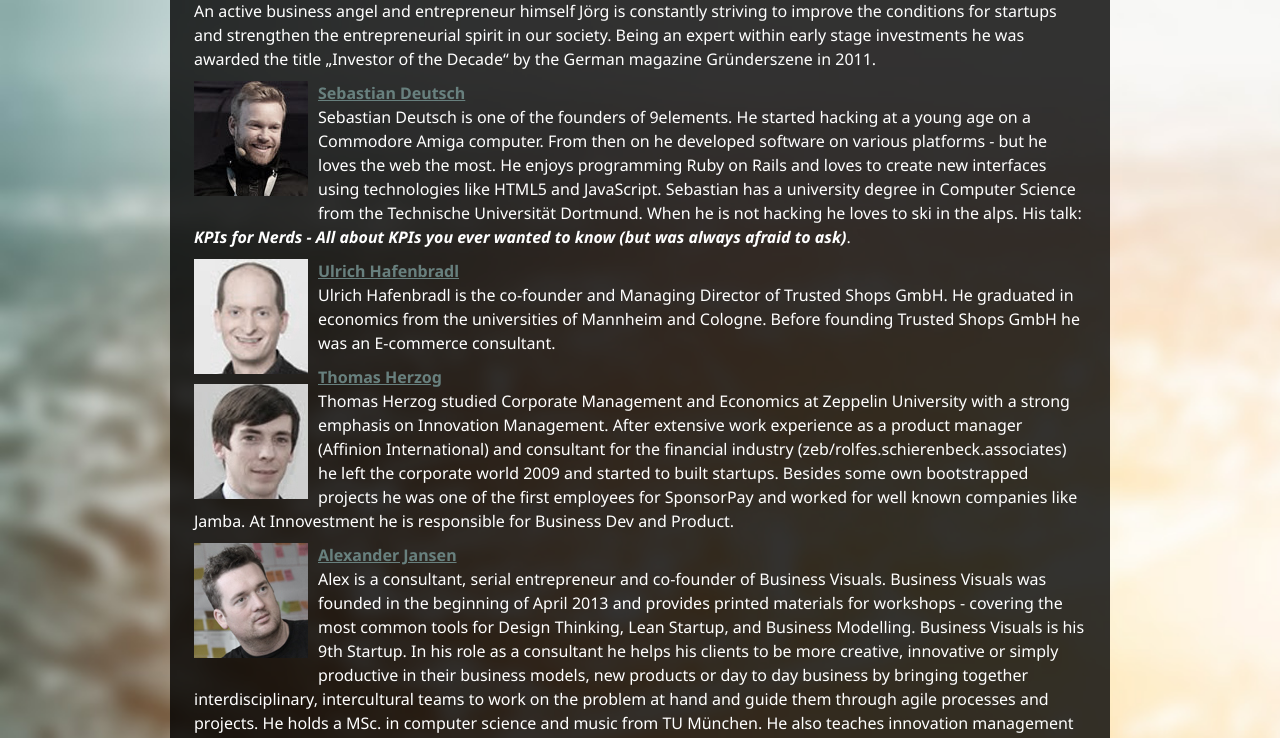
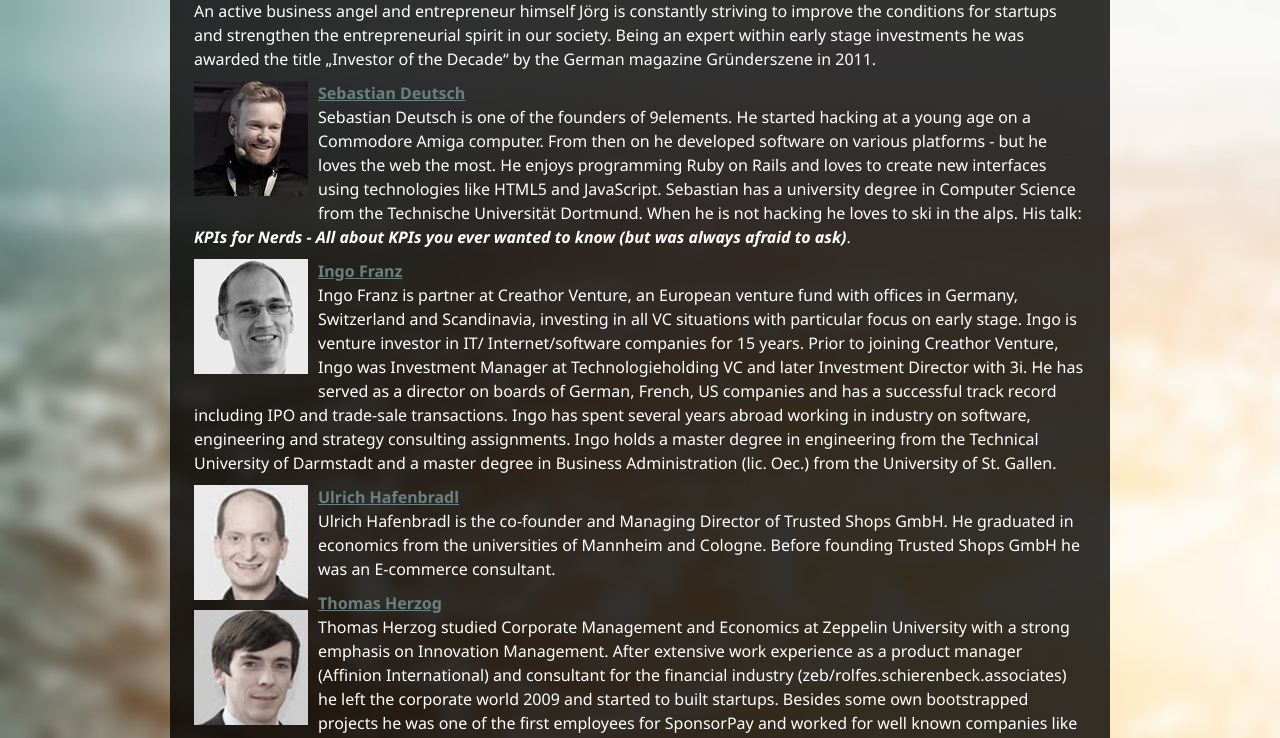
Before and after one commit to InteractiveCologne/interactivecologne.github.com, a Jekyll site: the page built from startup.html, in a window 1280 px wide and 1400 px high, scrolled down 1330 px. Shown: the top 738 px of the window. Built offline with Jekyll 4.4.1, drawn with Linux system fonts in a browser that asks for light colours; nearby versions of some CDN libraries; some of the changed text lies outside the part shown.

Commit message:
add spaeker

```diff
--- a/startup.html
+++ b/startup.html
@@ -49,6 +49,9 @@ layout: default
 				<p class="speaker">
 					<img class="speaker" src="assets/images/speaker/sebastian-deutsch.jpg" alt="Sebastian Deutsch"/><a href="#sebastian-deutsch" name="sebastian-deutsch"><strong>Sebastian Deutsch</strong></a><br/>Sebastian Deutsch is one of the founders of 9elements. He started hacking at a young age on a Commodore Amiga computer. From then on he developed software on various platforms - but he loves the web the most. He enjoys programming Ruby on Rails and loves to create new interfaces using technologies like HTML5 and JavaScript. Sebastian has a university degree in Computer Science from the Technische Universität Dortmund. When he is not hacking he loves to ski in the alps. His talk: <em>KPIs for Nerds - All about KPIs you ever wanted to know (but was always afraid to ask)</em>.
 				</p>
+				<p class="speaker">
+					<img class="speaker" src="assets/images/speaker/ingo-franz.jpg" alt="Ingo Franz"/><a href="#ingo-franz" name="ingo-franz"><strong>Ingo Franz</strong></a><br/>Ingo Franz is partner at Creathor Venture, an European venture fund with offices in Germany, Switzerland and Scandinavia, investing in all VC situations with particular focus on early stage. Ingo is venture investor in IT/ Internet/software companies for 15 years. Prior to joining Creathor Venture, Ingo was Investment Manager at Technologieholding VC and later Investment Director with 3i. He has served as a director on boards of German, French, US companies and has a successful track record including IPO and trade-sale transactions. Ingo has spent several years abroad working in industry on software, engineering and strategy consulting assignments. Ingo holds a master degree in engineering from the Technical University of Darmstadt and a master degree in Business Administration (lic. Oec.) from the University of St. Gallen.
+				</p>
 
 				<p class="speaker">
 					<img class="speaker" src="assets/images/speaker/ulrich-hafenbradl.jpg" alt="Ulrich Hafenbradl"/><a href="#ulrich-hafenbradl" name="ulrich-hafenbradl"><strong>Ulrich Hafenbradl</strong></a><br/>Ulrich Hafenbradl is the co-founder and Managing Director of Trusted Shops GmbH. He graduated in economics from the universities of Mannheim and Cologne. Before founding Trusted Shops GmbH he was an E-commerce consultant.
@@ -59,8 +62,13 @@ layout: default
 				</p>
 
 				<p class="speaker">
+					<img class="speaker" src="assets/images/speaker/matthias-hornberger.jpg" alt="Matthias Hornberger"/><a href="#matthias-hornberger" name="matthias-hornberger"><strong>Matthias Hornberger</strong></a><br/>As CFO of Kizoo Technology Ventures Matthias is together with two colleagues in charge of their Investment Business. KIZOO (www.kizoo.com) helps young start-up teams grow. They provide seed and early stage financing of up to € 1 Mio in the first round with a focus on SaaS, Internet & Mobile Services and Social Applications. Matthias has been part of the senior management team of Kizoo and the predecessor WEB.DE since the IPO of the AG in 2000. He has a long-standing experience in the investment sector and his comprehensive knowledge of typical features of successful business models on the Internet. He also is CEO of the Karlsruhe based High-Tech-Entrepreneur Network Cyberforum e.V. With 1000+ members it is one of the leading IT-related networks in Europe.
+				</p>
+
+				<p class="speaker">
 					<img class="speaker" src="assets/images/speaker/alexander-jansen.jpg" alt="Alexander Jansen"/><a href="#alexander-jansen" name="alexander-jansen"><strong>Alexander Jansen</strong></a><br/>Alex is a consultant, serial entrepreneur and co-founder of Business Visuals. Business Visuals was founded in the beginning of April 2013 and provides printed materials for workshops - covering the most common tools for Design Thinking, Lean Startup, and Business Modelling. Business Visuals is his 9th Startup. In his role as a consultant he helps his clients to be more creative, innovative or simply productive in their business models, new products or day to day business by bringing together interdisciplinary, intercultural teams to work on the problem at hand and guide them through agile processes and projects. He holds a MSc. in computer science and music from TU München. He also teaches innovation management for BA students at SRH Hochschule Berlin.
 				</p>
+
 				<p class="speaker">
 					<img class="speaker" src="assets/images/speaker/karl-heinz-land.jpg" alt="Karl-Heinz Land"/><a href="#karl-heinz-land" name="karl-heinz-land"><strong>Karl-Heinz Land</strong></a><br/>Karl-Heinz Land, Digital Darwinist and Evangelist, founder of neuland; provides consultancy services concerning the Digital Vision & Transformation. Key topics: Social Media, Mobile, Big Data, Analytics and e-Commerce. He is a digital visionary who has received multiple business awards and was voted a “Technology Pioneer“ in 2006 by the World Economic Forum in Davos (WEF) and Time Magazin. For over 25 years, Karl-Heinz Land has worked as Senior Executive, General Manager, CEO, Executive Vice President EMEA in worldwide leading technology enterprises – amongst others Oracle, BusinessObjects, Microstrategy, VoiceObjects.
 				</p>
@@ -77,14 +85,15 @@ layout: default
 				</p>
 
 				<p class="speaker">
-<<<<<<< HEAD
 					<img class="speaker" src="assets/images/speaker/felix-staeritz.jpg" alt="Felix Stäritz"/><a href="#felix-staeritz" name="felix-staeritz"><strong>Felix Stäritz</strong></a> Excelling in complex and and high pressure environments, a doer and achiever, serial entrepreneur from age 16 onwards, previous management consultant for boutique and top consultancies in high-tech and telecommunications, a speaker and visionary. Co-Founder and CEO of <a href="http://kochabo.de">KochAbo</a>, having set up the leading e-food concept in 5 countries within 12 months. Business angel and advisor to start ups.
-=======
+				</p>
+
+				<p class="speaker">
 					<img class="speaker" src="assets/images/speaker/tim-schumacher.jpg" alt="Tim Schumacher"/><a href="#tim-schumacher" name="tim-schumacher"><strong>Tim Schumacher</strong></a><br/> is the Co-Founder and former long-term CEO of <a href="http://sedo.com">Sedo.com</a> (currently € 130 M in Revenue and 350 employees). He’s now involved as a Business Angel in various start-ups, among it <a href="http://www.aklamio.com/">Aklamio</a>, <a href="https://stuffle.it/">Stuffle</a>, <a href="http://www.enbreeze.com/">Enbreeze</a> and <a href="http://www.netzwelt.de/">Netzwelt</a>, and also building his next company.
 				</p>
+
 				<p class="speaker">
 					<img class="speaker" src="assets/images/speaker/felix-staeritz.jpg" alt="Felix Stäritz"/><a href="#felix-staeritz" name="felix-staeritz"><strong>Felix Stäritz</strong></a> Excelling in complex and and high pressure environments, a doer and achiever, serial entrepreneur from age 16 onwards, previous management consultant for boutique and top consultancies in high-tech and telecommunications, a speaker and visionary. Co-Founder and CEO of <a href="http://kochabo.de">KochAbo</a>, having set up the leading e-food concept in 5 countries within 12 months. Business angel and advisor to start ups.
->>>>>>> 045e2a7982e8d827c527334679773ee753c3a50d
 				</p>
 
 				<p class="speaker">
@@ -96,7 +105,7 @@ layout: default
 				</p>
 
 				<p class="speaker">
-					<img class="speaker" src="assets/images/speaker/christian-solmecke.jpg" alt="Christian Solmecke"/><a href="#christian-solmecke" name="christian-solmecke"><strong>Christian Solmecke</strong></a><br/>Christian Solmecke (39) is a partner at the law firm WILDE BEUGER SOLMECKE(Cologne). He is the author of numerous legal publications in the area of internet and IT law. He is also an associate lecturer for social media law at the Cologne University of Applied Sciences. His YouTube channel, where he presents complex legal issues in short video clips in a user-friendly way, has over 22,000 fans
+					<img class="speaker" src="assets/images/speaker/christian-solmecke.jpg" alt="Christian Solmecke"/><a href="#christian-solmecke" name="christian-solmecke"><strong>Christian Solmecke</strong></a><br/>Christian Solmecke (39) is a partner at the law firm WILDE BEUGER SOLMECKE(Cologne). He is the author of numerous legal publications in the area of internet and IT law. He is also an associate lecturer for social media law at the Cologne University of Applied Sciences. His YouTube channel, where he presents complex legal issues in short video clips in a user-friendly way, has over 22,000 fans.
 				</p>
 
 				<p class="speaker">
```
Also changed, not shown: speakers.html (+14 -0 lines).
